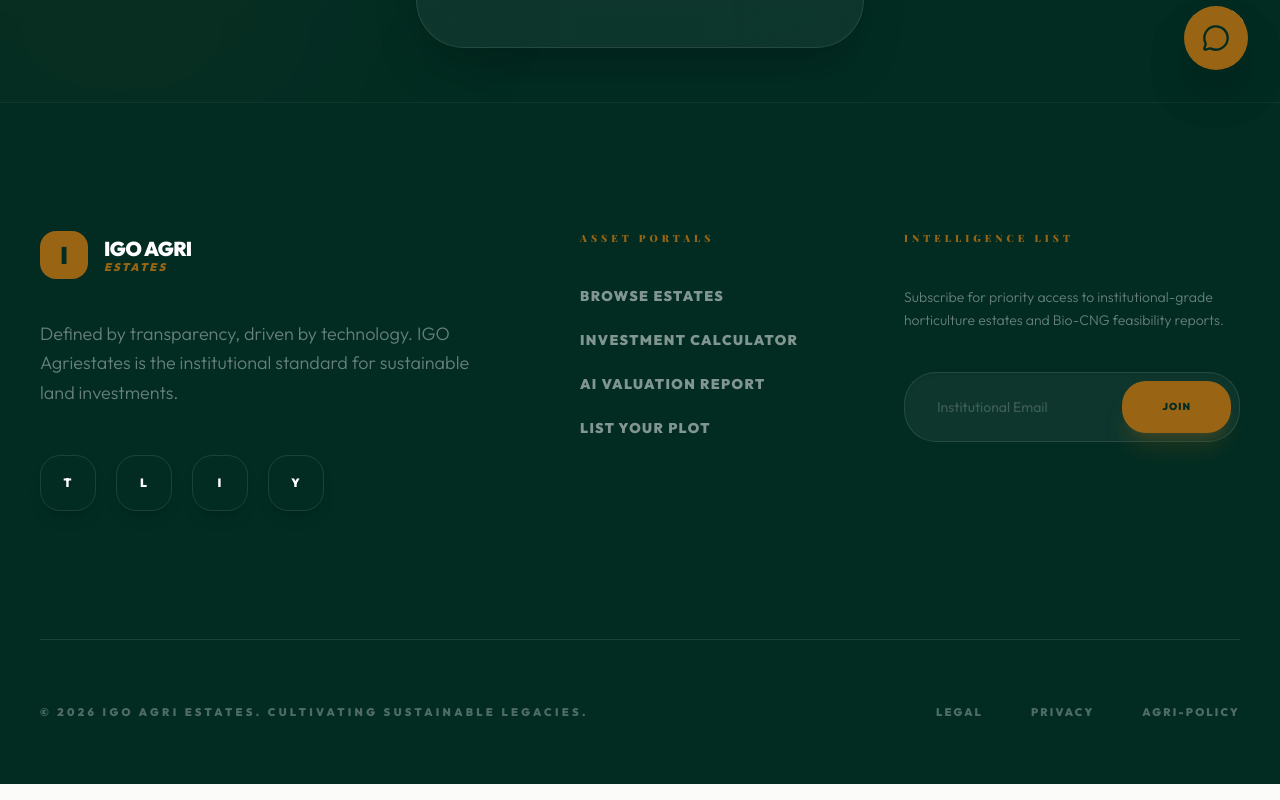
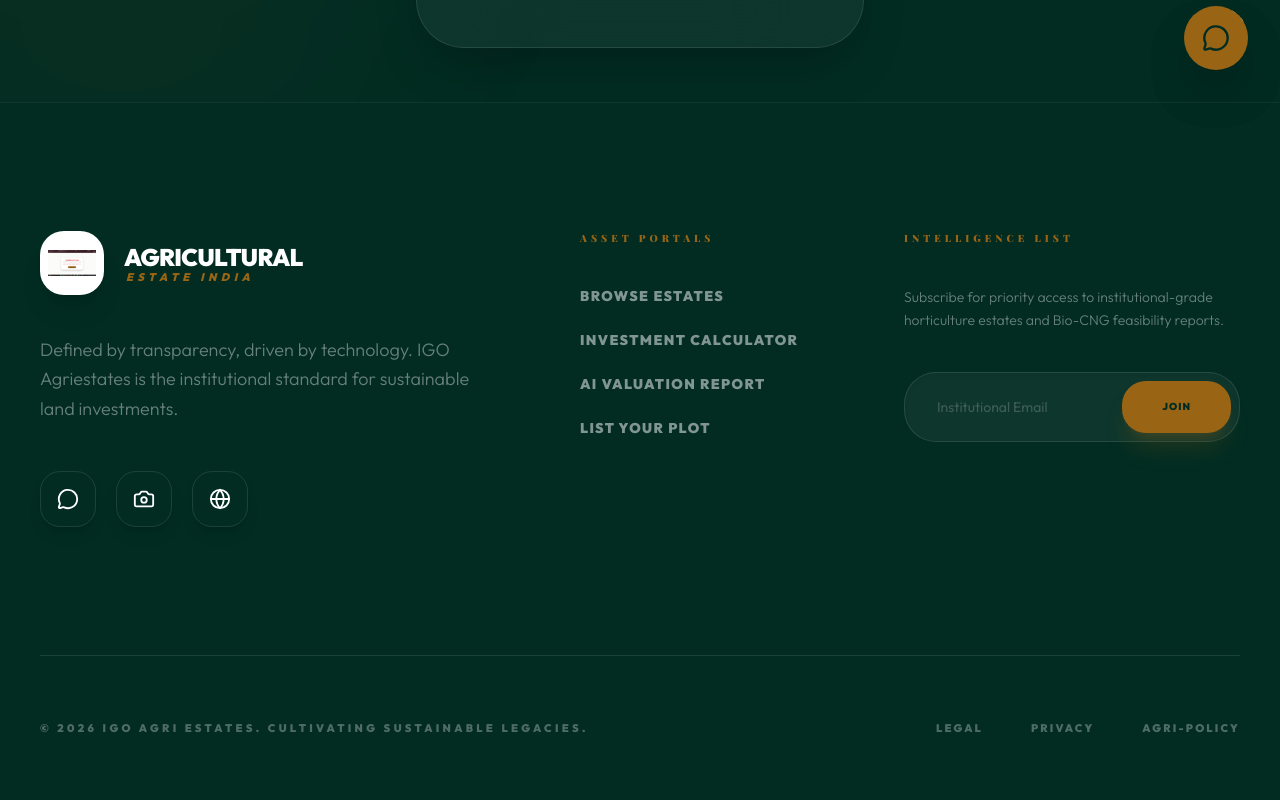
Before and after one commit to igobackend2-bit/igo_agri_estate, a React (Vite) app: page /admin in a window 1280 px wide. Shown: the part 698-1498 px from the top of the page. Built offline with nearby package versions, Linux system fonts and the light colour scheme; a web font is replaced by a local one.

Commit message:
Update logo, social links, and visitor activity UI

```diff
--- a/src/App.tsx
+++ b/src/App.tsx
@@ -1,6 +1,6 @@
 import {
   MapPin, Star, ArrowRight, Zap, TrendingUp, Sprout, ShieldCheck, CheckCircle2,
-  LayoutGrid, Newspaper, PlayCircle, Users, Calculator
+  LayoutGrid, Newspaper, PlayCircle, Users, Calculator, Globe, MessageCircle, Camera
 } from 'lucide-react';
 import { Routes, Route, Navigate, Link, useLocation, useNavigate } from 'react-router-dom';
 import React from 'react';
@@ -537,21 +537,34 @@ function App() {
             <div className="container-pro relative z-10">
               <div className="grid grid-cols-1 md:grid-cols-2 lg:grid-cols-12 gap-16 lg:gap-24 mb-32">
                 <div className="lg:col-span-5">
-                  <Link to="/" className="flex items-center space-x-4 mb-10">
-                    <div className="w-12 h-12 bg-secondary rounded-2xl flex items-center justify-center text-primary font-black text-2xl">I</div>
+                  <Link to="/" className="flex items-center space-x-5 mb-10 group">
+                    <div className="w-16 h-16 bg-white rounded-3xl flex items-center justify-center p-2 shadow-xl group-hover:scale-105 transition-transform overflow-hidden">
+                      <img src="/images/logo.png" alt="IGO Logo" className="w-full h-full object-contain" />
+                    </div>
                     <div className="flex flex-col -space-y-1">
-                      <span className="font-black text-xl tracking-tight text-white uppercase">Igo Agri</span>
-                      <span className="text-[11px] text-secondary font-black uppercase italic tracking-[0.2em]">Estates</span>
+                      <span className="font-black text-2xl tracking-tight text-white uppercase">Agricultural</span>
+                      <span className="text-[11px] text-secondary font-black uppercase italic tracking-[0.4em] ml-0.5">Estate India</span>
                     </div>
                   </Link>
                   <p className="text-white/40 text-lg max-w-md mb-12 leading-relaxed font-light">
                     Defined by transparency, driven by technology. IGO Agriestates is the institutional standard for sustainable land investments.
                   </p>
                   <div className="flex space-x-5">
-                    {['Twitter', 'LinkedIn', 'Instagram', 'YouTube'].map(social => (
-                      <button key={social} className="w-14 h-14 border border-white/10 rounded-[20px] flex items-center justify-center hover:bg-secondary hover:text-primary transition-all text-xs font-black uppercase tracking-widest hover:border-secondary shadow-lg">
-                        {social[0]}
-                      </button>
+                    {[
+                      { icon: MessageCircle, link: 'https://www.facebook.com/share/173LkV9obs/', label: 'Facebook' },
+                      { icon: Camera, link: 'https://www.instagram.com/igofarmlandestates/?hl=en', label: 'Instagram' },
+                      { icon: Globe, link: 'https://www.igoagritechfarms.com/', label: 'Website' }
+                    ].map(social => (
+                      <a
+                        key={social.label}
+                        href={social.link}
+                        target="_blank"
+                        rel="noopener noreferrer"
+                        className="w-14 h-14 border border-white/10 rounded-[20px] flex items-center justify-center hover:bg-secondary hover:text-primary transition-all text-white hover:border-secondary shadow-lg group"
+                        title={social.label}
+                      >
+                        <social.icon size={22} className="group-hover:scale-110 transition-transform" />
+                      </a>
                     ))}
                   </div>
                 </div>
--- a/src/components/Navbar.tsx
+++ b/src/components/Navbar.tsx
@@ -29,8 +29,8 @@ const Navbar: React.FC = () => {
         <div className="container-pro w-full flex items-center justify-between">
           {/* Logo Section */}
           <Link to="/" className="flex items-center space-x-4 group shrink-0">
-            <div className="w-12 h-12 bg-[#00814a] rounded-full flex items-center justify-center text-white font-black text-2xl shadow-lg transition-transform group-hover:rotate-12">
-               <Sprout size={24} />
+            <div className="w-14 h-14 bg-white rounded-full flex items-center justify-center p-2 shadow-md transition-transform group-hover:scale-105 border border-black/5 overflow-hidden">
+               <img src="/images/logo.png" alt="IGO Logo" className="w-full h-full object-contain" />
             </div>
             <div className="flex flex-col -space-y-1">
               <span className="font-black text-2xl tracking-tight text-primary uppercase font-serif">Agricultural</span>
--- a/src/pages/admin/Dashboard.tsx
+++ b/src/pages/admin/Dashboard.tsx
@@ -609,14 +609,23 @@ const AdminDashboard: React.FC = () => {
             <div className="grid grid-cols-4 gap-5">
               {[
                 { label: 'Total Sessions', value: visitors.length, icon: Users, color: 'text-primary' },
-                { label: 'Avg. Page Views', value: visitors.length ? (visitors.reduce((acc, v) => acc + v.pageViews, 0) / visitors.length).toFixed(1) : 0, icon: TrendingUp, color: 'text-secondary' },
+                {
+                  label: 'Avg. Page Views',
+                  value: visitors.length
+                    ? (visitors.reduce((acc, v) => acc + (v.pageViews > 100000 ? 5 : v.pageViews), 0) / visitors.length).toFixed(1)
+                    : 0,
+                  icon: TrendingUp,
+                  color: 'text-secondary'
+                },
                 { label: 'Active Today', value: visitors.filter(v => new Date(v.lastVisit).toDateString() === new Date().toDateString()).length, icon: Clock, color: 'text-green-600' },
                 { label: 'Identified Users', value: visitors.filter(v => v.name).length, icon: ShieldCheck, color: 'text-blue-600' },
               ].map((s, i) => (
                 <div key={i} className="bg-white p-6 rounded-[28px] border border-black/5 shadow-sm">
                   <div className="w-10 h-10 bg-primary/5 rounded-xl flex items-center justify-center mb-3"><s.icon size={20} className={s.color} /></div>
                   <p className="text-[10px] font-black uppercase text-text-muted">{s.label}</p>
-                  <p className={`text-4xl font-black ${s.color}`}>{s.value}</p>
+                  <p className={`text-4xl font-black ${s.color}`}>
+                    {typeof s.value === 'number' ? s.value.toLocaleString() : s.value}
+                  </p>
                 </div>
               ))}
             </div>
@@ -626,8 +635,11 @@ const AdminDashboard: React.FC = () => {
                  <div className="flex gap-3">
                    <button
                      onClick={() => {
-                       if (confirm('Reset anomalously high view counts? This fixes corrupted data.')) {
-                        const cleaned = visitors.map(v => ({ ...v, pageViews: v.pageViews > 1000 ? Math.round(v.durationMinutes * 1.5) + 1 : v.pageViews }));
+                       if (confirm('Reset anomalously high view counts? This fixes corrupted tracking data.')) {
+                        const cleaned = visitors.map(v => ({
+                          ...v,
+                          pageViews: v.pageViews > 1000 ? Math.max(1, Math.round(v.durationMinutes * 1.2)) : v.pageViews
+                        }));
                         localStorage.setItem('igo.analytics.visitors', JSON.stringify(cleaned));
                         setVisitors(cleaned);
                        }
@@ -657,7 +669,9 @@ const AdminDashboard: React.FC = () => {
                          </td>
                          <td className="px-6 py-4 text-xs font-bold text-primary">{new Date(v.lastVisit).toLocaleString()}</td>
                          <td className="px-6 py-4">
-                           <span className="bg-secondary/10 text-secondary px-3 py-1 rounded-full text-xs font-black">{v.pageViews}</span>
+                           <span className="bg-secondary/10 text-secondary px-3 py-1 rounded-full text-xs font-black">
+                             {v.pageViews.toLocaleString()}
+                           </span>
                          </td>
                          <td className="px-6 py-4">
                            <div className="flex flex-col">
@@ -674,12 +688,17 @@ const AdminDashboard: React.FC = () => {
                             </div>
                          </td>
                          <td className="px-6 py-4">
-                            <div className="flex flex-wrap gap-2">
+                             <div className="flex flex-wrap gap-2 max-w-[400px]">
                                {v.visitedProperties.map((p, i) => (
-                                <div key={i} className="flex items-center gap-1.5 px-2 py-1 bg-primary/5 text-primary rounded-lg text-[10px] font-bold border border-primary/10">
-                                  <span className="truncate max-w-[100px]">{p.title}</span>
+                                 <div key={i} className="flex flex-col gap-1 p-2 bg-primary/5 text-primary rounded-xl text-[10px] font-bold border border-primary/10 hover:border-secondary/30 transition-colors">
+                                   <div className="flex items-center gap-1.5">
+                                      <span className="truncate max-w-[120px]">{p.title}</span>
                                       {p.duration && p.duration > 30 && <span className="bg-secondary text-primary px-1 rounded-sm text-[8px] font-black" title={`Watched for ${p.duration}s`}>ENGAGED</span>}
-                                  <span className="opacity-40 font-normal">({p.duration || 0}s)</span>
+                                   </div>
+                                   <div className="flex justify-between items-center opacity-60">
+                                      <span>{new Date(p.timestamp).toLocaleTimeString([], { hour: '2-digit', minute: '2-digit' })}</span>
+                                      <span className="font-black text-secondary">{p.duration || 0}s</span>
+                                   </div>
                                  </div>
                                ))}
                                {v.visitedProperties.length === 0 && <span className="text-[10px] text-text-muted italic">No estates viewed</span>}
```
Also changed, not shown: public/images/logo.png (added). Lines whose indentation alone changed are shown as unchanged.
